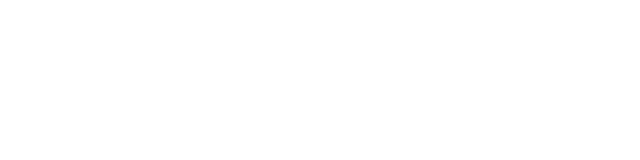
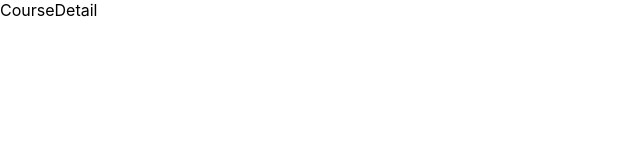
Before and after one commit to yoohmoon/cambly-edu, a React (Create React App) app: page /courses/1 in a window 1280 px wide. Before the commit this address had no page. Shown: the top 160 px of the page, without its empty margins (0-640 px from the left). Built offline with nearby package versions, Linux system fonts and the light colour scheme.

Commit message:
courseDetail page 추가, slide curri 클릭 시 페이지 이동 기능 구현

```diff
--- a/src/components/home/CurriBook.jsx
+++ b/src/components/home/CurriBook.jsx
@@ -1,11 +1,11 @@
 import styled from "styled-components";
 
-function CurriBook({ slide }) {
+function CurriBook({ slide, handleClick }) {
   const { src, title, level, count } = slide;
 
   // console.log(slide);
   return (
-    <Container>
+    <Container onClick={() => handleClick(slide.id)}>
       <CurriList>
         <li>
           <img src={src} alt={title} />
--- a/src/components/home/CurriSection.jsx
+++ b/src/components/home/CurriSection.jsx
@@ -187,7 +187,8 @@ function CurriSection() {
     const click = slides.find((slide) => slide.id === id);
     // 사용자가 클릭한 교재(커리큘럼 북)의 정보가 담긴 slides 배열의 한 요소를 보여준다.
 
-    navigate(`course/${click.id}`);
+    // navigate("/courses");
+    navigate(`/courses/${click.id}`);
     console.log("클릭한 커리큘럼 아이디!", click.id);
   };
 
@@ -221,7 +222,8 @@ function CurriSection() {
                       <CurriBook
                         key={slideIndex}
                         slide={slide}
-                        onClick={handleClick}
+                        handleClick={handleClick}
+                        // onClick={() => handleClick(slide.id)}
                         /* key={info.id}
                         title={info.title}
                         level={info.level}
--- /dev/null
+++ b/src/components/page/CourseDetail.jsx
@@ -0,0 +1,5 @@
+function CourseDetail() {
+  return <div>CourseDetail</div>;
+}
+
+export default CourseDetail;
--- a/src/router.js
+++ b/src/router.js
@@ -1,5 +1,6 @@
 import { Route, Routes } from "react-router-dom";
 import Course from "./components/page/Course";
+import CourseDetail from "./components/page/CourseDetail";
 import Home from "./components/page/Home";
 import Login from "./components/page/Login";
 import SignUp from "./components/page/SignUp";
@@ -11,6 +12,7 @@ export const Router = () => {
       <Route path="login" element={<Login />} />
       <Route path="signup" element={<SignUp />} />
       <Route path="courses" element={<Course />} />
+      <Route path="courses/:id" element={<CourseDetail />} />
       {/*  <Route path="/*" element={<Home />}>
         <Route path="course" element={<Course />} />
       </Route> */}
```
